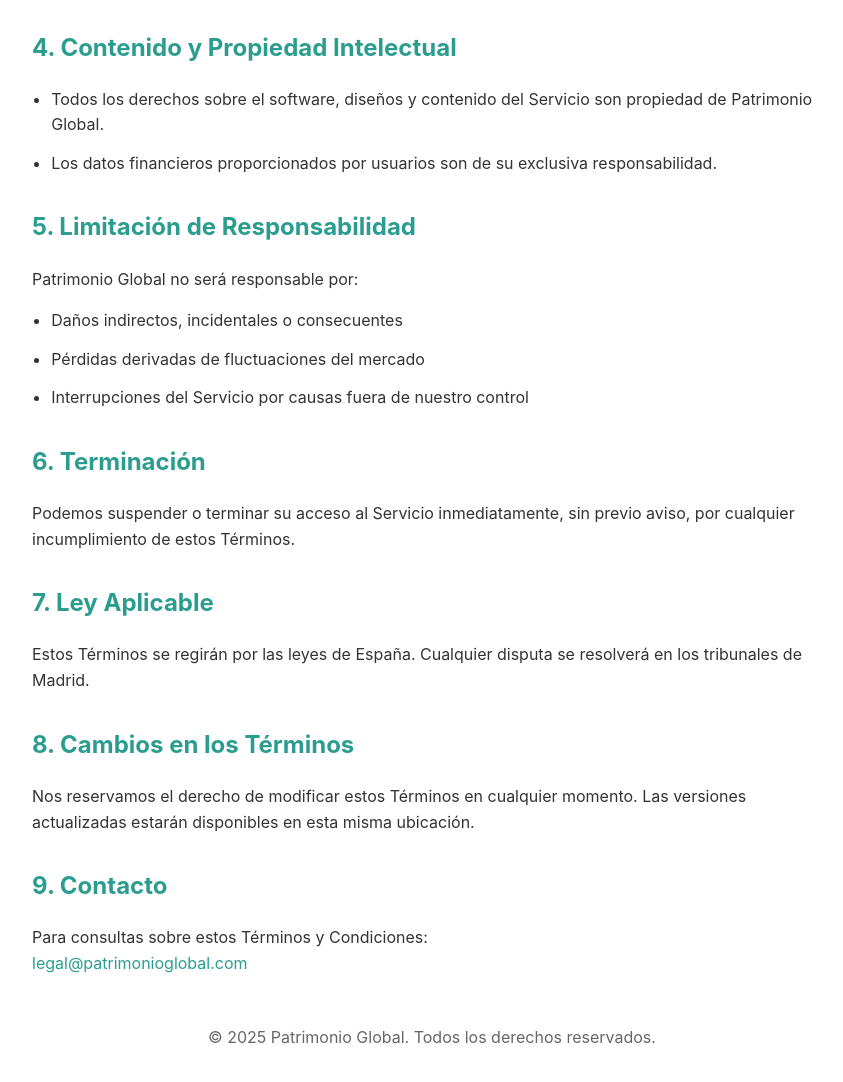
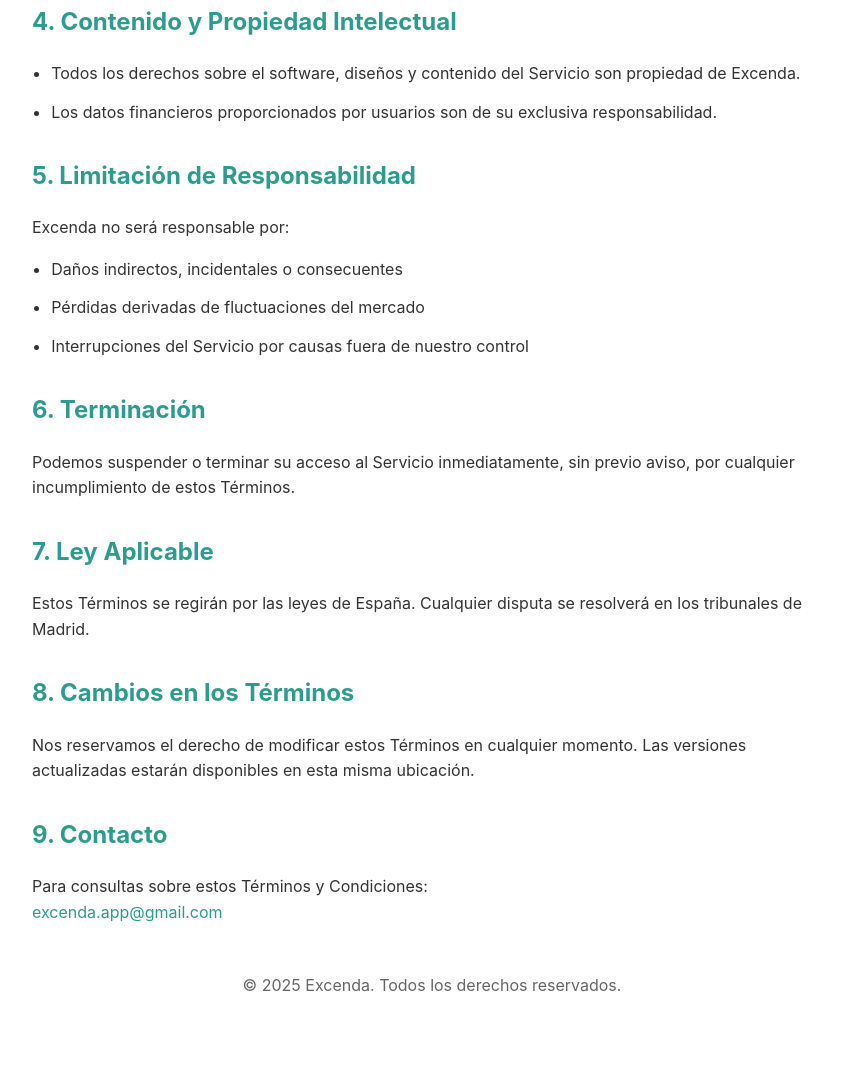
Before and after one commit to nacho-developer/patrominio-global-tyc, a plain HTML site: page terms-and-conditions.html in a window 1280 px wide. Shown: the part 616-1698 px from the top of the page, without its empty margins (208-1051 px from the left). After the commit the page ends 1651 px from the top, so only its background shows below. Drawn offline with Linux system fonts and the light colour scheme.

Commit message:
Update terms-and-conditions.html

```diff
--- a/terms-and-conditions.html
+++ b/terms-and-conditions.html
@@ -3,7 +3,7 @@
 <head>
     <meta charset="UTF-8">
     <meta name="viewport" content="width=device-width, initial-scale=1.0">
-    <title>Términos y Condiciones - Patrimonio Global</title>
+    <title>Términos y Condiciones - Excenda</title>
     <style>
         body {
             font-family: -apple-system, BlinkMacSystemFont, 'Segoe UI', Roboto, sans-serif;
@@ -34,7 +34,7 @@
         <article>
             <section aria-labelledby="introduccion">
                 <h2 id="introduccion">1. Introducción</h2>
-                <p>Al acceder o utilizar la aplicación móvil Patrimonio Global ("el Servicio"), usted acepta cumplir con estos Términos y Condiciones. Si no está de acuerdo con alguna parte de estos términos, no podrá utilizar el Servicio.</p>
+                <p>Al acceder o utilizar la aplicación móvil Excenda ("el Servicio"), usted acepta cumplir con estos Términos y Condiciones. Si no está de acuerdo con alguna parte de estos términos, no podrá utilizar el Servicio.</p>
             </section>
 
             <section aria-labelledby="uso-servicio">
@@ -53,14 +53,14 @@
             <section aria-labelledby="contenido">
                 <h2 id="contenido">4. Contenido y Propiedad Intelectual</h2>
                 <ul>
-                    <li>Todos los derechos sobre el software, diseños y contenido del Servicio son propiedad de Patrimonio Global.</li>
+                    <li>Todos los derechos sobre el software, diseños y contenido del Servicio son propiedad de Excenda.</li>
                     <li>Los datos financieros proporcionados por usuarios son de su exclusiva responsabilidad.</li>
                 </ul>
             </section>
 
             <section aria-labelledby="limitacion">
                 <h2 id="limitacion">5. Limitación de Responsabilidad</h2>
-                <p>Patrimonio Global no será responsable por:</p>
+                <p>Excenda no será responsable por:</p>
                 <ul>
                     <li>Daños indirectos, incidentales o consecuentes</li>
                     <li>Pérdidas derivadas de fluctuaciones del mercado</li>
@@ -87,14 +87,14 @@
                 <h2 id="contacto">9. Contacto</h2>
                 <address>
                     Para consultas sobre estos Términos y Condiciones:<br>
-                    <a href="mailto:legal@patrimonioglobal.com">legal@patrimonioglobal.com</a>
+                    <a href="mailto:excenda.app@gmail.com">excenda.app@gmail.com</a>
                 </address>
             </section>
         </article>
     </main>
 
     <footer role="contentinfo">
-        <p>© 2025 Patrimonio Global. Todos los derechos reservados.</p>
+        <p>© 2025 Excenda. Todos los derechos reservados.</p>
     </footer>
 </body>
 </html>
```
